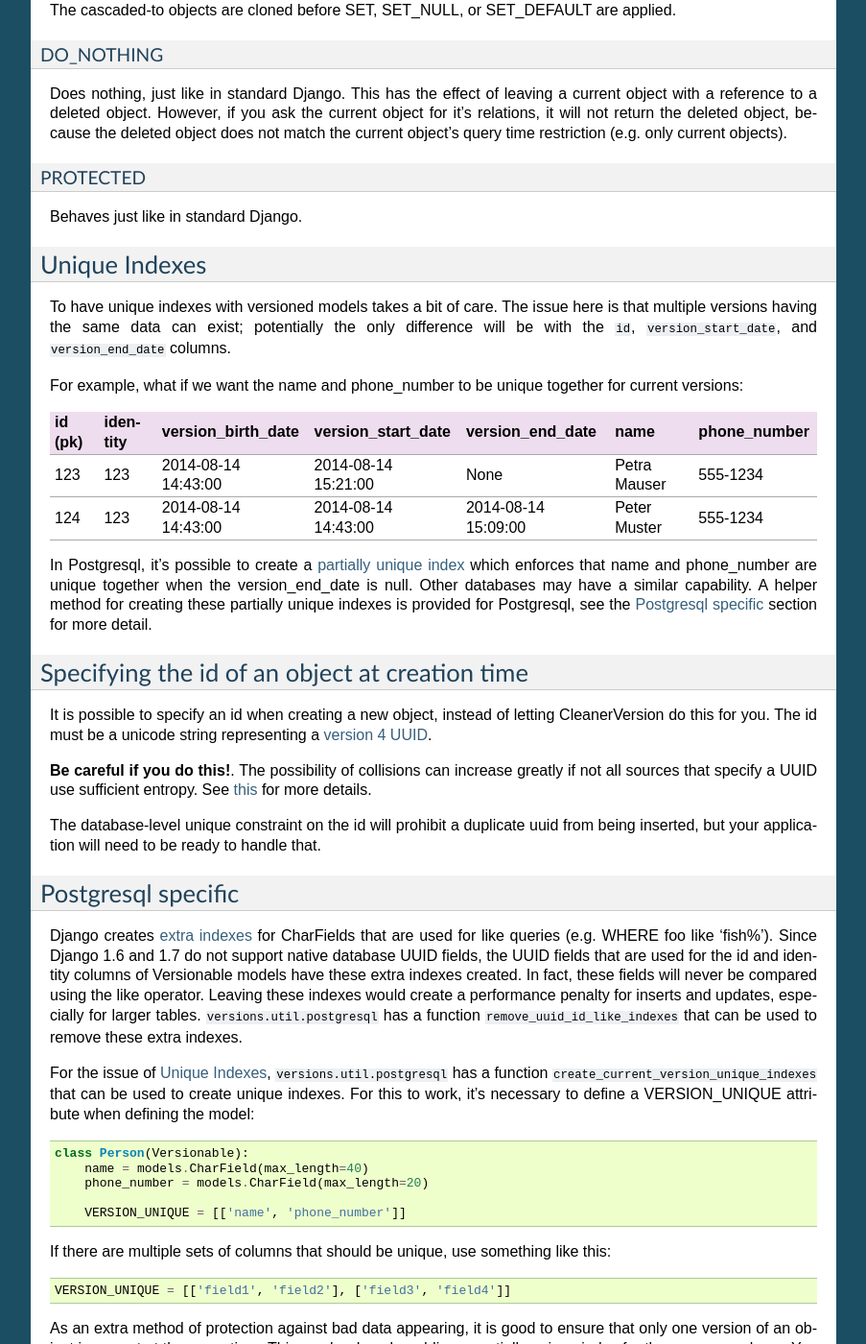
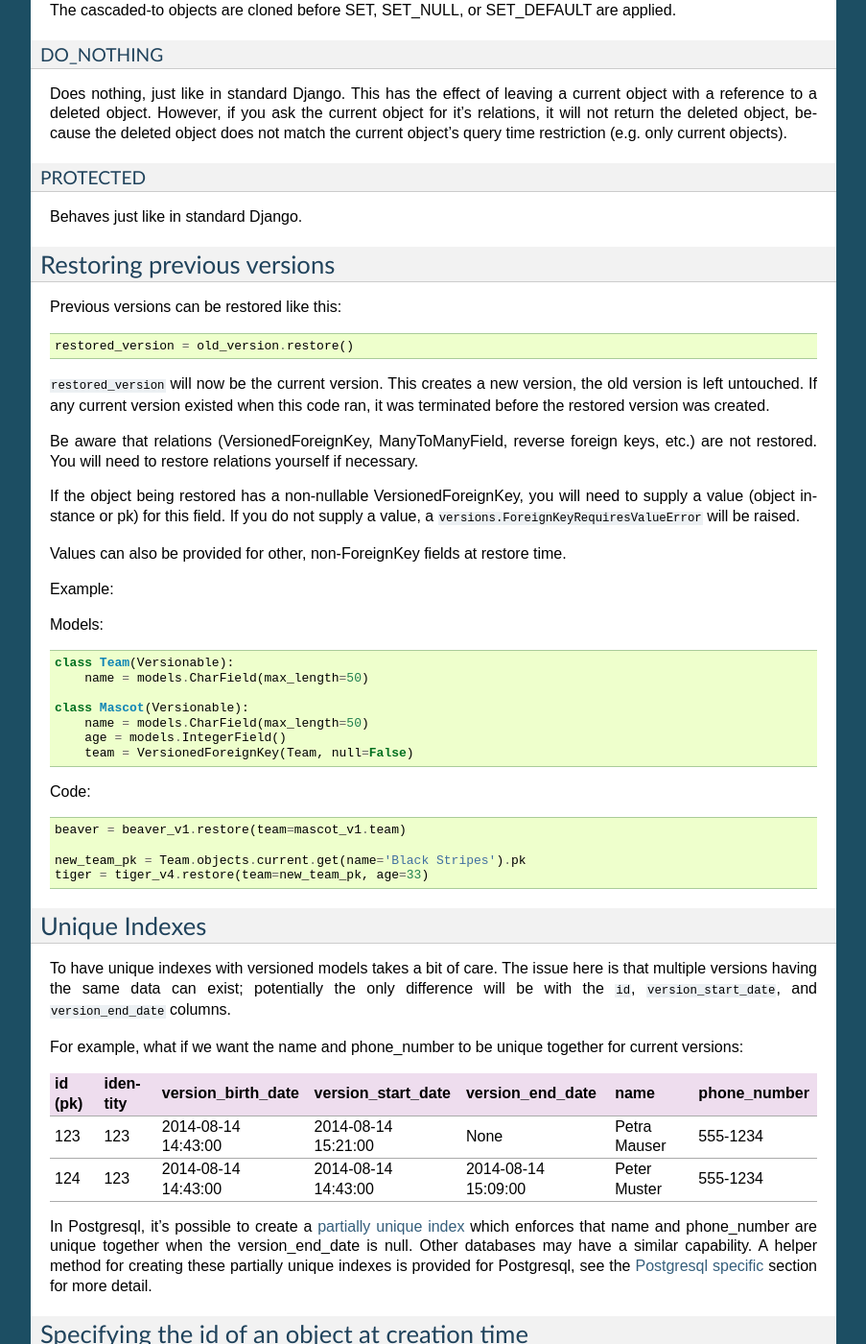
Before and after one commit to swisscom/cleanerversion, a Sphinx documentation site: the page built from docs/doc/historization_with_cleanerversion.rst, in a window 1280 px wide and 1400 px high, scrolled down 10046 px. Shown: the whole window at 96% size, without its empty margins (198-1101 px from the left). Built offline with Sphinx 7.4.7, drawn with Linux system fonts in a browser that asks for light colours; some of the changed text lies outside the part shown.

```diff
--- a/docs/doc/historization_with_cleanerversion.rst
+++ b/docs/doc/historization_with_cleanerversion.rst
@@ -535,6 +535,42 @@ PROTECTED
 ~~~~~~~~~
 Behaves just like in standard Django.
 
+Restoring previous versions
+===========================
+Previous versions can be restored like this::
+
+    restored_version = old_version.restore()
+
+``restored_version`` will now be the current version. This creates a new version, the old version is left untouched.
+If any current version existed when this code ran, it was terminated before the restored version was created.
+
+Be aware that relations (VersionedForeignKey, ManyToManyField, reverse foreign keys, etc.) are not restored.  You will
+need to restore relations yourself if necessary.
+
+If the object being restored has a non-nullable VersionedForeignKey, you will need to supply a value (object instance
+or pk) for this field.  If you do not supply a value, a ``versions.ForeignKeyRequiresValueError`` will be raised.
+
+Values can also be provided for other, non-ForeignKey fields at restore time.
+
+Example:
+
+Models::
+
+    class Team(Versionable):
+        name = models.CharField(max_length=50)
+
+    class Mascot(Versionable):
+        name = models.CharField(max_length=50)
+        age = models.IntegerField()
+        team = VersionedForeignKey(Team, null=False)
+
+Code::
+
+    beaver = beaver_v1.restore(team=mascot_v1.team)
+
+    new_team_pk = Team.objects.current.get(name='Black Stripes').pk
+    tiger = tiger_v4.restore(team=new_team_pk, age=33)
+
 Unique Indexes
 ==============
 To have unique indexes with versioned models takes a bit of care. The issue here is that multiple versions having the same
```
Also changed, not shown: 1 other file.
